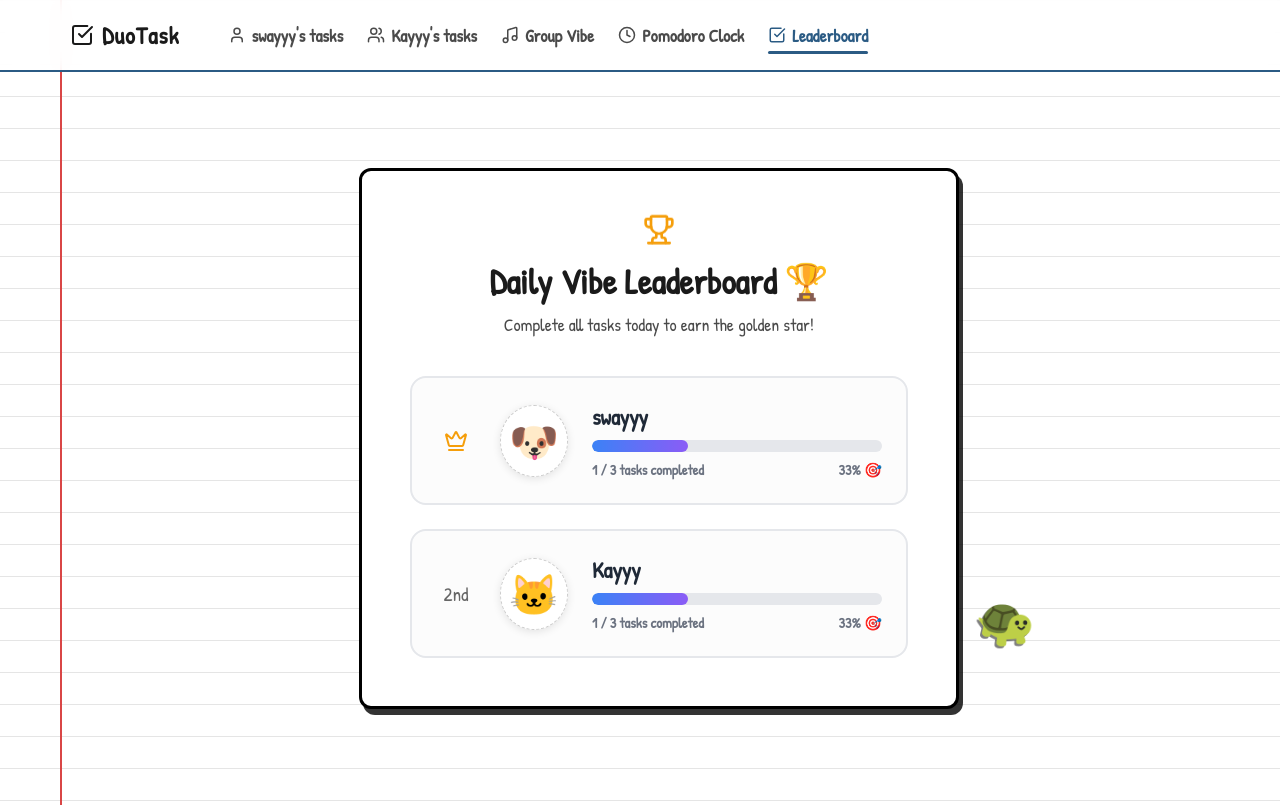
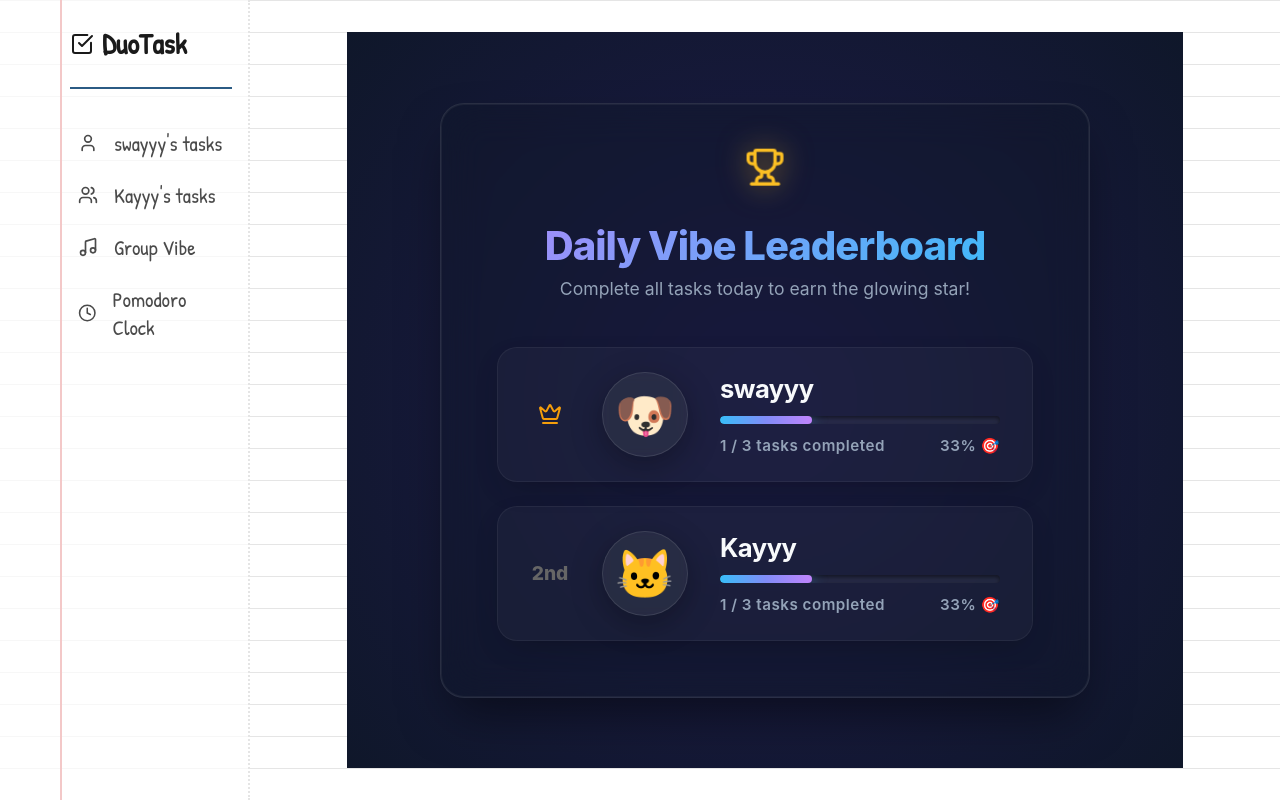
Before and after one commit to ramya-swetha-sri/Dudo-list, a React (Vite) app: page /leaderboard in a window 1280 px wide. Built offline with nearby package versions, Linux system fonts and the light colour scheme.

Commit message:
Revert universal top nav, redesign Leaderboard glassmorphism theme, add Leaderboard link in Pomodoro

```diff
--- a/src/components/Layout.css
+++ b/src/components/Layout.css
@@ -1,87 +1,99 @@
 .layout-container {
   display: flex;
-  flex-direction: column;
   min-height: 100vh;
 }
 
-.top-nav-bar {
+.sidebar {
+  width: 250px;
+  padding: 1.5rem 1rem 1.5rem 70px; /* offset for red margin */
   display: flex;
-  justify-content: flex-start;
-  align-items: center;
-  padding: 1.2rem 2rem 1.2rem 70px; /* Red margin offset */
-  border-bottom: 2px solid var(--accent-secondary);
-  background: rgba(255, 255, 255, 0.9);
-  backdrop-filter: blur(10px);
+  flex-direction: column;
   position: sticky;
   top: 0;
-  z-index: 100;
-  width: 100%;
+  height: 100vh;
+  flex-shrink: 0;
+  border-right: 2px dotted var(--border-color);
+  background: rgba(255,255,255,0.7); /* slight fade to cover lines behind text */
 }
 
-.p-menu-left {
-  display: flex;
-  align-items: center;
-  gap: 3rem;
-  width: 100%;
+.sidebar-header {
+  margin-bottom: 2rem;
+  padding-bottom: 1rem;
+  border-bottom: 2px solid var(--accent-secondary);
 }
 
-.p-brand {
+.logo-text {
   display: flex;
   align-items: center;
   gap: 0.5rem;
-  font-size: 1.5rem;
-  font-weight: bold;
+  font-size: 1.8rem;
   color: var(--text-primary);
-  text-decoration: none;
 }
 
-.p-nav-links {
+.nav-links {
   display: flex;
-  gap: 1.5rem;
-  flex-wrap: wrap; /* in case screen is tight */
+  flex-direction: column;
+  gap: 0.5rem;
 }
 
-.p-nav-links a {
-  color: var(--text-secondary);
-  text-decoration: none;
-  font-weight: 600;
-  font-size: 1.1rem;
-  position: relative;
-  transition: color 0.3s;
+.nav-item {
   display: flex;
   align-items: center;
-  padding: 0.2rem 0;
+  gap: 1rem;
+  padding: 0.5rem;
+  border-radius: 8px;
+  color: var(--text-secondary);
+  position: relative;
+  transition: all 0.2s ease;
+  font-weight: 500;
+  font-size: 1.3rem;
 }
 
-.p-nav-links a.active, .p-nav-links a:hover {
+.nav-item:hover {
   color: var(--accent-secondary);
+  background: transparent;
+  text-decoration: underline wavy var(--accent-secondary);
+}
+
+.nav-item.active {
+  color: var(--accent-secondary);
+  font-weight: bold;
 }
 
 .nav-indicator {
   position: absolute;
-  bottom: -4px;
-  left: 0;
-  width: 100%;
-  height: 3px;
+  left: -15px;
+  top: 50%;
+  transform: translateY(-50%);
+  width: 8px;
+  height: 8px;
   background: var(--accent-secondary);
-  border-radius: 2px;
+  border-radius: 50%;
 }
 
 .main-content {
   flex: 1;
-  padding: 2rem 2rem 2rem 70px; /* Maintain the notebook red line offset everywhere */
+  padding: 2rem;
+  /* Align text content with the notebook lines. The lines start at 2rem. */
   margin: 0 auto;
   max-width: 900px;
-  width: 100%;
 }
 
 @media (max-width: 768px) {
-  .p-menu-left {
+  .layout-container {
     flex-direction: column;
-    align-items: flex-start;
-    gap: 1rem;
   }
-  .p-nav-links {
+  .sidebar {
+    width: auto;
+    height: auto;
+    position: static;
+    border-right: none;
+    border-bottom: 2px dotted var(--border-color);
+    padding-left: 70px; /* keep red margin offset */
+  }
+  .nav-links {
+    flex-direction: row;
+    overflow-x: auto;
     gap: 1rem;
   }
 }
--- a/src/components/Layout.jsx
+++ b/src/components/Layout.jsx
@@ -17,32 +17,30 @@ const Layout = () => {
     { path: '/friend-tasks', label: `${friendName}'s tasks`, icon: Users },
     { path: '/group-tasks', label: 'Group Vibe', icon: Music },
     { path: '/pomodoro', label: 'Pomodoro Clock', icon: Clock },
-    { path: '/leaderboard', label: 'Leaderboard', icon: CheckSquare },
   ];
 
   return (
     <div className="layout-container">
-      <nav className="top-nav-bar">
-        <div className="p-menu-left">
-          <Link to="/" className="p-brand">
-            <CheckSquare size={24} />
-            <span>DuoTask</span>
+      <nav className="sidebar">
+        <div className="sidebar-header">
+          <Link to="/">
+            <h2 className="logo-text"><CheckSquare size={24} /> DuoTask</h2>
           </Link>
-          <div className="p-nav-links">
+        </div>
+        <div className="nav-links">
           {navItems.map((item) => {
             const Icon = item.icon;
             const isActive = location.pathname === item.path;
             return (
-                <Link to={item.path} key={item.path} className={isActive ? 'active' : ''}>
-                  <Icon size={18} style={{ marginRight: '6px', display: 'inline' }} />
-                  {item.label}
+              <Link to={item.path} key={item.path} className={`nav-item ${isActive ? 'active' : ''}`}>
+                <Icon size={20} />
+                <span>{item.label}</span>
                 {isActive && (
                   <motion.div layoutId="navIndicator" className="nav-indicator" />
                 )}
               </Link>
             );
           })}
-          </div>
         </div>
       </nav>
       <main className="main-content">
--- a/src/pages/Leaderboard.css
+++ b/src/pages/Leaderboard.css
@@ -7,47 +7,57 @@
   padding: 4rem 2rem;
   overflow: hidden;
   height: 100%;
+  background: radial-gradient(circle at center, #1e1b4b 0%, #0f172a 100%);
+  color: white;
+  font-family: 'Inter', sans-serif;
 }
 
-.leaderboard-panel {
-  background: white;
-  border-radius: 12px;
-  box-shadow: 4px 6px 0px rgba(0, 0, 0, 0.8);
-  border: 3px solid #000;
-  padding: 3rem;
+.leaderboard-panel.glass-panel {
+  background: rgba(15, 23, 42, 0.4);
+  backdrop-filter: blur(20px);
+  -webkit-backdrop-filter: blur(20px);
+  border: 1px solid rgba(255, 255, 255, 0.1);
+  border-radius: 24px;
+  box-shadow: 0 25px 50px -12px rgba(0, 0, 0, 0.5), inset 0 0 0 1px rgba(255, 255, 255, 0.05);
+  padding: 3.5rem;
   width: 100%;
-  max-width: 600px;
+  max-width: 650px;
   position: relative;
   z-index: 10;
 }
 
 .lb-header {
   text-align: center;
-  margin-bottom: 2.5rem;
+  margin-bottom: 3rem;
+  position: relative;
 }
 
-.lb-header h1 {
-  font-size: 2.2rem;
+.lb-glow-text {
+  font-size: 2.5rem;
   margin-bottom: 0.5rem;
-  color: var(--text-primary);
-  display: flex;
-  align-items: center;
-  justify-content: center;
-  gap: 1rem;
+  background: linear-gradient(135deg, #a78bfa 0%, #38bdf8 100%);
+  -webkit-background-clip: text;
+  background-clip: text;
+  -webkit-text-fill-color: transparent;
+  font-weight: 800;
+  letter-spacing: -1px;
+  margin-top: 1rem;
 }
 
 .lb-header p {
-  color: var(--text-secondary);
+  color: #94a3b8;
   font-size: 1.1rem;
+  font-weight: 400;
 }
 
 .bounce-icon {
-  animation: bounce 2s infinite ease-in-out;
+  animation: float 4s infinite ease-in-out;
+  filter: drop-shadow(0 0 15px rgba(251, 191, 36, 0.6));
 }
 
-@keyframes bounce {
-  0%, 100% { transform: translateY(0); }
-  50% { transform: translateY(-10px); }
+@keyframes float {
+  0%, 100% { transform: translateY(0) scale(1.05); }
+  50% { transform: translateY(-15px) scale(1); }
 }
 
 .lb-candidates {
@@ -59,17 +69,25 @@
 .lb-card {
   display: flex;
   align-items: center;
-  background: #fcfcfc;
-  padding: 1.5rem;
-  border-radius: 16px;
-  border: 2px solid #e5e7eb;
-  transition: all 0.3s ease;
+  background: rgba(255, 255, 255, 0.03);
+  padding: 1.5rem 2rem;
+  border-radius: 20px;
+  border: 1px solid rgba(255, 255, 255, 0.05);
+  transition: all 0.4s cubic-bezier(0.4, 0, 0.2, 1);
+  box-shadow: 0 10px 30px -10px rgba(0, 0, 0, 0.3);
+}
+
+.lb-card:hover {
+  transform: translateY(-3px) scale(1.02);
+  background: rgba(255, 255, 255, 0.06);
+  border: 1px solid rgba(255, 255, 255, 0.1);
+  box-shadow: 0 20px 40px -15px rgba(0, 0, 0, 0.5);
 }
 
 .lb-card.winner-card {
-  background: #fffbeb;
-  border-color: #fcd34d;
-  box-shadow: 0 4px 15px rgba(251, 191, 36, 0.3);
+  background: linear-gradient(145deg, rgba(245, 158, 11, 0.1) 0%, rgba(245, 158, 11, 0.02) 100%);
+  border: 1px solid rgba(251, 191, 36, 0.4);
+  box-shadow: 0 0 30px rgba(245, 158, 11, 0.15), inset 0 0 20px rgba(245, 158, 11, 0.05);
 }
 
 .lb-rank {
@@ -77,16 +95,19 @@
   display: flex;
   justify-content: center;
   align-items: center;
+  font-family: 'Inter', sans-serif;
+  font-weight: 800;
 }
 
 .lb-avatar {
-  font-size: 2.5rem;
-  margin: 0 1.5rem;
-  background: white;
-  padding: 0.5rem;
+  font-size: 3rem;
+  margin: 0 2rem;
+  background: rgba(255, 255, 255, 0.05);
+  padding: 0.75rem;
   border-radius: 50%;
-  box-shadow: 0 2px 8px rgba(0,0,0,0.1);
-  border: 1px dashed #ccc;
+  box-shadow: 0 8px 32px rgba(0,0,0,0.3);
+  border: 1px solid rgba(255, 255, 255, 0.1);
+  backdrop-filter: blur(5px);
 }
 
 .lb-details {
@@ -94,99 +115,55 @@
 }
 
 .lb-name {
-  font-size: 1.4rem;
-  margin-bottom: 0.5rem;
-  color: #1f2937;
+  font-size: 1.6rem;
+  margin-bottom: 0.75rem;
+  color: #f8fafc;
   display: flex;
   align-items: center;
-  gap: 0.5rem;
+  gap: 0.75rem;
   font-weight: 700;
+  letter-spacing: -0.5px;
 }
 
 .spin-star {
-  animation: spin 3s linear infinite;
+  animation: glow-spin 4s linear infinite;
+  filter: drop-shadow(0 0 10px rgba(245, 158, 11, 0.8));
 }
 
-@keyframes spin {
-  100% { transform: rotate(360deg); }
+@keyframes glow-spin {
+  0% { transform: rotate(0deg) scale(1); filter: drop-shadow(0 0 10px rgba(245, 158, 11, 0.6)); }
+  50% { transform: rotate(180deg) scale(1.15); filter: drop-shadow(0 0 20px rgba(245, 158, 11, 1)); }
+  100% { transform: rotate(360deg) scale(1); filter: drop-shadow(0 0 10px rgba(245, 158, 11, 0.6)); }
 }
 
 .lb-progress-bar {
-  height: 12px;
-  background: #e5e7eb;
-  border-radius: 6px;
+  height: 8px;
+  background: rgba(255, 255, 255, 0.05);
+  border-radius: 10px;
   overflow: hidden;
-  margin-bottom: 0.5rem;
+  margin-bottom: 0.75rem;
+  box-shadow: inset 0 2px 4px rgba(0, 0, 0, 0.5);
+  position: relative;
 }
 
 .lb-progress-fill {
   height: 100%;
-  background: linear-gradient(90deg, #3b82f6, #8b5cf6);
-  border-radius: 6px;
-  transition: width 1s cubic-bezier(0.4, 0, 0.2, 1);
+  background: linear-gradient(90deg, #38bdf8, #818cf8, #c084fc);
+  border-radius: 10px;
+  transition: width 1.2s cubic-bezier(0.34, 1.56, 0.64, 1);
+  box-shadow: 0 0 15px rgba(56, 189, 248, 0.5);
 }
 
 .winner-card .lb-progress-fill {
-  background: linear-gradient(90deg, #f59e0b, #eab308);
+  background: linear-gradient(90deg, #fcd34d, #f59e0b, #fbbf24);
+  box-shadow: 0 0 20px rgba(245, 158, 11, 0.7);
 }
 
 .lb-stats {
   display: flex;
   justify-content: space-between;
-  font-size: 0.9rem;
-  color: #6b7280;
+  font-size: 0.95rem;
+  color: #94a3b8;
   font-weight: 600;
+  letter-spacing: 0.5px;
 }
-
-/* Roaming Pixel Animals Animation */
-.roaming-animal {
-  position: absolute;
-  font-size: 2.5rem;
-  bottom: 10px;
-  z-index: 5;
-  white-space: nowrap;
-  pointer-events: none;
-  filter: drop-shadow(2px 2px 0 rgba(0,0,0,0.5));
-}
-
-.animal-1 {
-  animation: roamRight 18s linear infinite;
-  bottom: 5vh;
-}
-
-.animal-2 {
-  animation: roamLeft 25s linear infinite;
-  bottom: 15vh;
-  font-size: 3rem;
-}
-
-.animal-3 {
-  animation: roamRight 14s linear infinite;
-  bottom: 8vh;
-  font-size: 2rem;
-}
-
-.animal-4 {
-  animation: roamLeft 20s linear infinite;
-  bottom: 25vh;
-}
-
-.delay-1 { animation-delay: -5s; }
-.delay-2 { animation-delay: -10s; }
-.delay-3 { animation-delay: -2s; }
-
-@keyframes roamRight {
-  0% { transform: translateX(-10vw) scaleX(1); left: 0; }
-  45% { transform: translateX(110vw) scaleX(1); left: 0; }
-  50% { transform: translateX(110vw) scaleX(-1); left: 0; }
-  95% { transform: translateX(-10vw) scaleX(-1); left: 0; }
-  100% { transform: translateX(-10vw) scaleX(1); left: 0; }
-}
-
-@keyframes roamLeft {
-  0% { transform: translateX(110vw) scaleX(-1); right: 0; }
-  45% { transform: translateX(-10vw) scaleX(-1); right: 0; }
-  50% { transform: translateX(-10vw) scaleX(1); right: 0; }
-  95% { transform: translateX(110vw) scaleX(1); right: 0; }
-  100% { transform: translateX(110vw) scaleX(-1); right: 0; }
-}
--- a/src/pages/Leaderboard.jsx
+++ b/src/pages/Leaderboard.jsx
@@ -50,14 +50,15 @@ const Leaderboard = () => {
   return (
     <div className="leaderboard-wrapper">
       <motion.div
-        className="leaderboard-panel paper-style"
-        initial={{ y: 20, opacity: 0 }}
-        animate={{ y: 0, opacity: 1 }}
+        className="leaderboard-panel glass-panel"
+        initial={{ y: 20, opacity: 0, scale: 0.95 }}
+        animate={{ y: 0, opacity: 1, scale: 1 }}
+        transition={{ duration: 0.5, ease: "easeOut" }}
       >
         <div className="lb-header">
-          <Trophy size={32} color="#f59e0b" className="bounce-icon" />
-          <h1>Daily Vibe Leaderboard 🏆</h1>
-          <p>Complete all tasks today to earn the golden star!</p>
+          <Trophy size={40} color="#fbbf24" className="bounce-icon" />
+          <h1 className="lb-glow-text">Daily Vibe Leaderboard</h1>
+          <p>Complete all tasks today to earn the glowing star!</p>
         </div>
 
         <div className="lb-candidates">
@@ -95,12 +96,6 @@ const Leaderboard = () => {
           })}
         </div>
       </motion.div>
-
-      {/* Roaming pixel animals */}
-      <div className="roaming-animal animal-1">🐕</div>
-      <div className="roaming-animal animal-2 delay-1">🐢</div>
-      <div className="roaming-animal animal-3 delay-2">🦆</div>
-      <div className="roaming-animal animal-4 delay-3">🐇</div>
     </div>
   );
 };
--- a/src/pages/Pomodoro.jsx
+++ b/src/pages/Pomodoro.jsx
@@ -104,6 +104,7 @@ const Pomodoro = () => {
           <div className="p-nav-links">
             <Link to="/my-tasks">My Tasks</Link>
             <Link to="/friend-tasks">Friend's Tasks</Link>
+            <Link to="/leaderboard">Leaderboard</Link>
           </div>
         </div>
 
```
Lines whose indentation alone changed are shown as unchanged.
